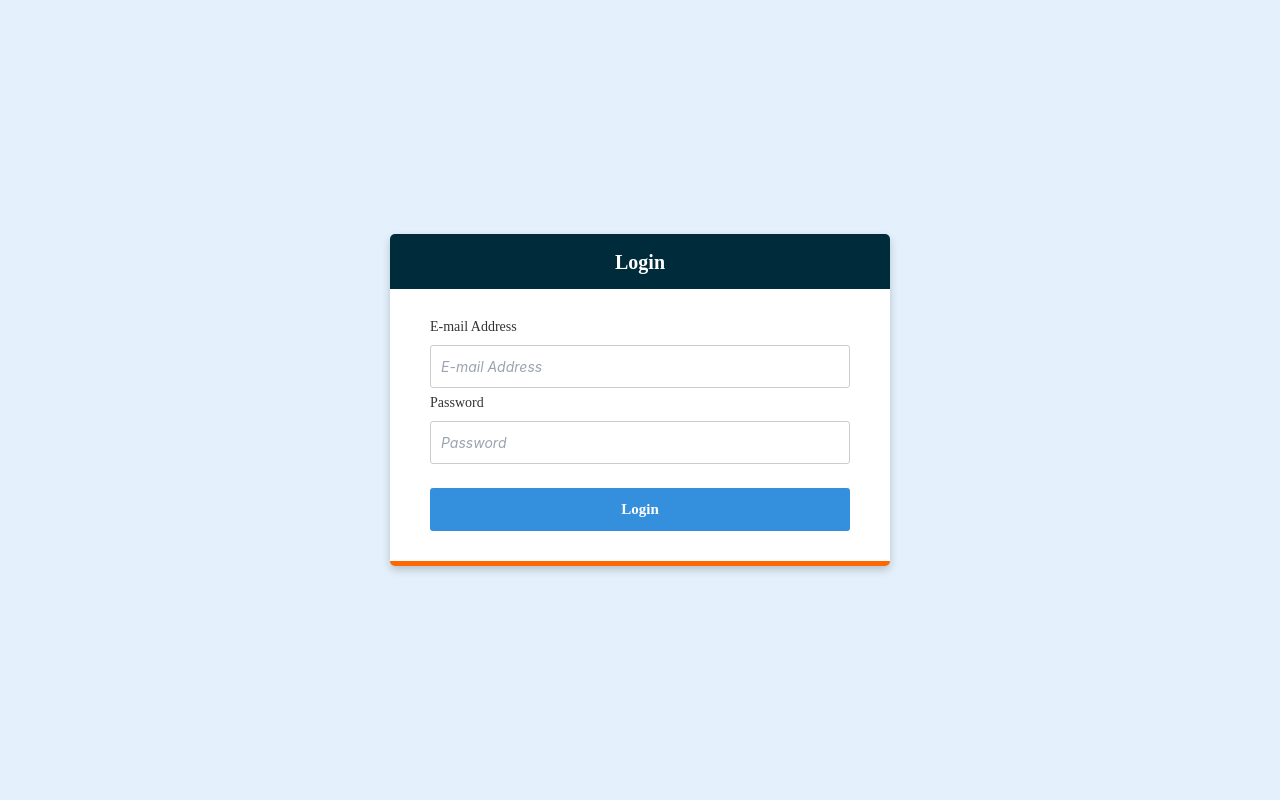
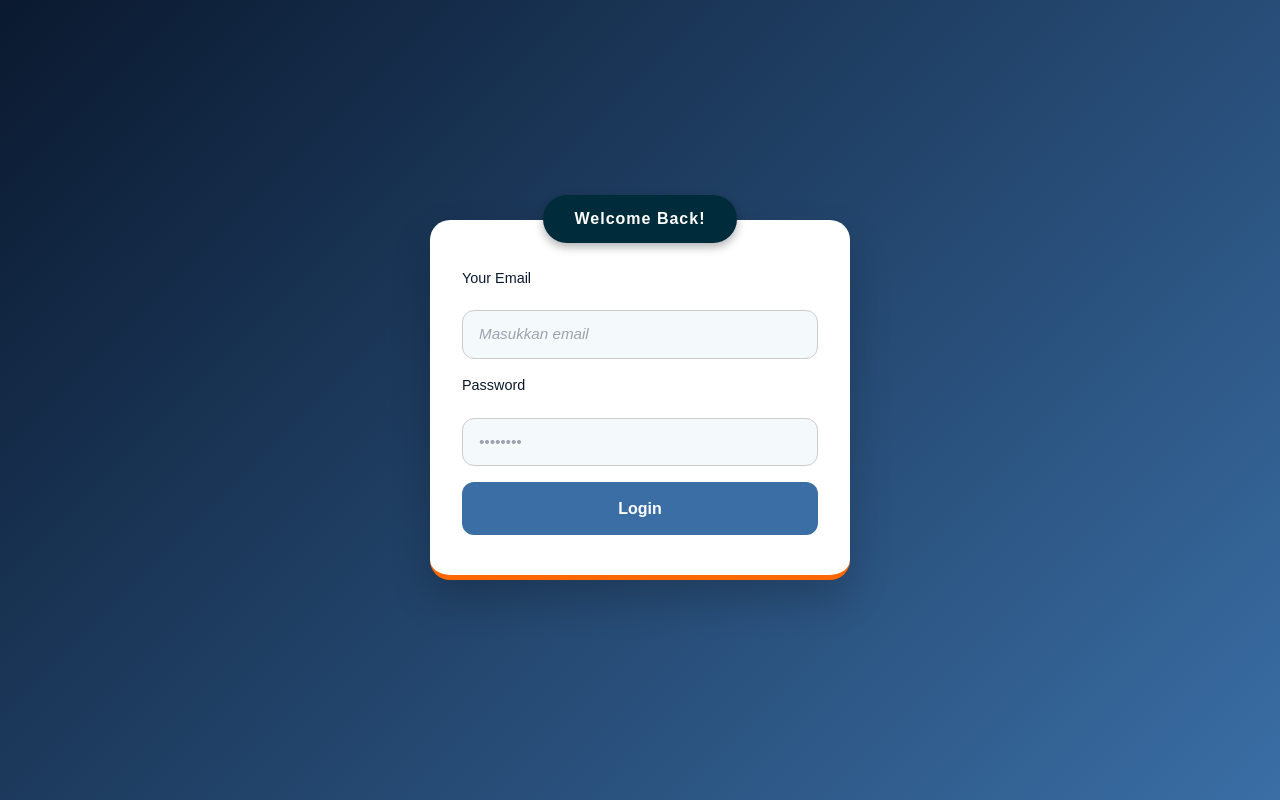
Before and after one commit to sdmalwii/nextzakat, a Next.js app: page /login in a window 1280 px wide. Built offline with nearby package versions, Linux system fonts and the light colour scheme.

Commit message:
Testing Login

```diff
--- a/pages/login/index.tsx
+++ b/pages/login/index.tsx
@@ -1,29 +1,49 @@
 import React, { useState } from "react";
-import styles from '../../styles/login.module.css';
+import styles from "../../styles/login.module.css";
+import { useRouter } from "next/router";
 
 export default function Login() {
   const [email, setEmail] = useState("");
   const [password, setPassword] = useState("");
+  const [error, setError] = useState("");
+  const router = useRouter();
 
-  const handleSubmit = (e) => {
+  const handleSubmit = async (e) => {
     e.preventDefault();
-    // Implement backend call here
-    console.log({ email, password });
+    setError(""); // reset error sebelum submit
+
+    try {
+      const res = await fetch("http://localhost:5000/api/login", {
+        method: "POST",
+        headers: {
+          "Content-Type": "application/json",
+        },
+        body: JSON.stringify({ email, password }),
+      });
+
+      const data = await res.json();
+
+      if (res.ok) {
+        // bisa simpan user info ke localStorage / cookie kalau perlu
+        router.push("/dashboard"); // redirect ke dashboard
+      } else {
+        setError(data.message || "Login gagal. Periksa kembali data.");
+      }
+    } catch (err) {
+      setError("Gagal terhubung ke server. Silakan coba beberapa saat lagi.");
+    }
   };
 
   return (
     <div className={styles.loginContainer}>
       <div className={styles.loginBox}>
-        <div className={styles.loginBoxHeader}>Login</div>
-        <br />
-        <br />
-        <form onSubmit={handleSubmit}>
-          <label htmlFor="email">E-mail Address</label>
+        <div className={styles.loginBoxHeader}>Welcome Back!</div>
+        <form className={styles.loginForm} onSubmit={handleSubmit}>
+          <label htmlFor="email">Your Email</label>
           <input
             type="email"
             id="email"
-            name="email"
-            placeholder="E-mail Address"
+            placeholder="Masukkan email"
             value={email}
             onChange={(e) => setEmail(e.target.value)}
             required
@@ -33,19 +53,15 @@ export default function Login() {
           <input
             type="password"
             id="password"
-            name="password"
-            placeholder="Password"
+            placeholder="••••••••"
             value={password}
             onChange={(e) => setPassword(e.target.value)}
             required
           />
 
-<br /><br />
-
-          <div className={styles.loginsubmit}>
+          {error && <p style={{ color: "red", marginTop: "-8px" }}>{error}</p>}
 
           <button type="submit">Login</button>
-         </div>
         </form>
       </div>
     </div>
--- a/styles/login.module.css
+++ b/styles/login.module.css
@@ -1,105 +1,140 @@
-/* Login form styling */
+/* Login Container */
 .loginContainer {
     display: flex;
     justify-content: center;
     align-items: center;
-    height: 100vh;
-    background-color: #e4f1fc;
+    min-height: 100vh;
+    background: linear-gradient(135deg, #0a192f, #3a6ea5);
+    padding: 2rem;
+    font-family: "Poppins", sans-serif;
 }
 
+/* Login Box */
 .loginBox {
-    background-color: #fff;
-    padding: 30px 40px;
-    border-radius: 5px;
-    box-shadow: 0 4px 8px rgba(0, 0, 0, 0.2);
-    width: 500px;
+    position: relative;
+    background: #ffffff;
+    padding: 3rem 2rem 2.5rem;
+    border-radius: 20px;
+    box-shadow: 0 20px 40px rgba(0, 0, 0, 0.2);
+    width: 100%;
+    max-width: 420px;
     border-bottom: 5px solid #ff6700;
-    position: relative;
+    display: flex;
+    flex-direction: column;
+    align-items: center;
+    gap: 1.5rem;
+    animation: fadeInUp 0.5s ease-out;
 }
 
-/* Border atas dengan teks "Login" di tengah */
+/* Header */
 .loginBoxHeader {
     position: absolute;
-    top: 0;
-    left: 0;
-    width: 100%;
-    height: 55px;
+    top: -25px;
     background-color: #002b3a;
     color: #fff;
-    font-size: 20px;
-    font-weight: bold;
-    display: flex;
-    justify-content: center;
-    align-items: center;
-    border-top-left-radius: 5px;
-    border-top-right-radius: 5px;
-    font-family: "poppins";
+    padding: 0.75rem 2rem;
+    border-radius: 50px;
+    font-size: 1rem;
+    font-weight: 600;
+    box-shadow: 0 4px 10px rgba(0, 0, 0, 0.3);
+    letter-spacing: 1px;
 }
 
-/* Styling form dalam login-box */
+/* Form Style */
 .loginForm {
+    width: 100%;
     display: flex;
     flex-direction: column;
-    gap: 15px;
-    margin-top: 60px;
+    gap: 1rem;
 }
 
 .loginBox label {
-    font-size: 14px;
-    color: #333;
-    padding-top: 1%;
-    font-family: "poppins";
+    font-size: 0.9rem;
+    font-weight: 500;
+    color: #0a192f;
+    margin-bottom: 0.3rem;
 }
 
+/* Input Style */
 .loginBox input {
-    width: 100%;
-    padding: 10px;
+    padding: 0.75rem 1rem;
+    border-radius: 12px;
     border: 1px solid #ccc;
-    border-radius: 3px;
-    outline: none;
-    transition: border 0.3s ease;
-    font-size: 14px;
+    background: #f4f9fc;
+    font-size: 0.95rem;
     font-style: italic;
+    transition: border 0.3s ease, box-shadow 0.3s ease;
 }
 
 .loginBox input:focus {
-    border-color: #3490dc;
+    border-color: #3a6ea5;
+    box-shadow: 0 0 0 4px rgba(58, 110, 165, 0.2);
+    outline: none;
 }
 
-/* Styling tombol login */
+/* Button Style */
 .loginBox button {
-    width: 100%;
-    padding: 10px;
-    color: #fff;
-    background-color: #3490dc;
+    padding: 0.9rem;
+    background-color: #3a6ea5;
+    color: #ffffff;
     border: none;
-    border-radius: 3px;
-    font-weight: bold;
+    border-radius: 12px;
+    font-size: 1rem;
+    font-weight: 600;
     cursor: pointer;
-    font-family: "poppins";
-    font-size: 15px;
-
+    transition: background 0.3s ease, transform 0.2s ease;
 }
 
 .loginBox button:hover {
-    background-color: #2779bd;
+    background-color: #2c5b87;
+    transform: translateY(-2px);
 }
 
 .loginBox button:active {
-    background-color: white;
-    color: black;
+    background-color: #1f3a60;
+    color: #e4f1fc;
+    transform: scale(0.98);
 }
 
-/* Styling untuk link lupa password */
+/* Forgot Password */
 .forgotPassword {
-    display: block;
     text-align: center;
-    font-size: 12px;
+    font-size: 0.8rem;
     color: #007bff;
     text-decoration: none;
-    margin-top: 10px;
+    margin-top: 1rem;
 }
 
 .forgotPassword:hover {
     text-decoration: underline;
 }
+
+/* Animations */
+@keyframes fadeInUp {
+    0% {
+        opacity: 0;
+        transform: translateY(20px);
+    }
+
+    100% {
+        opacity: 1;
+        transform: translateY(0);
+    }
+}
+
+/* Responsive Design */
+@media (max-width: 480px) {
+    .loginBox {
+        padding: 2rem 1.5rem;
+        border-radius: 16px;
+    }
+
+    .loginBoxHeader {
+        font-size: 0.9rem;
+        padding: 0.6rem 1.5rem;
+    }
+
+    .loginBox button {
+        font-size: 0.95rem;
+    }
+}
```
Also changed, not shown: 1 other file (tests, documents, lock files or other folders).
